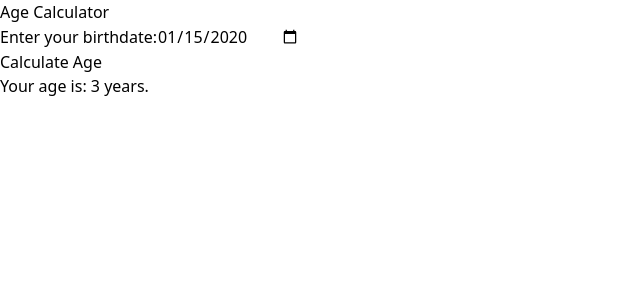
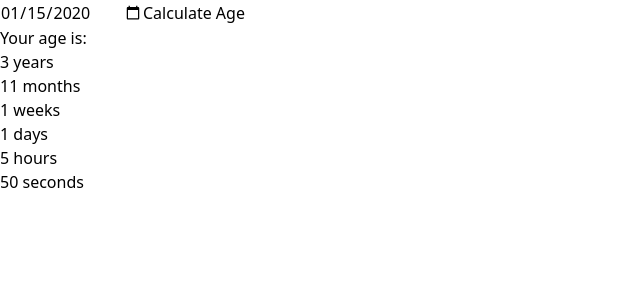
Before and after one commit to Coder-Mujahid/react-practice, a React (Vite) app: page / in a window 1280 px wide. Both pictures are taken after typing "2020-01-15" into the empty fields and a click on the button "Calculate Age". Shown: the top 300 px of the page, without its empty margins (0-640 px from the left). Built offline with nearby package versions, Linux system fonts and the light colour scheme.

Commit message:
add AgeCalculator with  years, months, weeks, days, hours, and seconds

```diff
--- a/src/AgeCalculator.jsx
+++ b/src/AgeCalculator.jsx
@@ -1,53 +1,77 @@
+// src/AgeCalculator.jsx
 import { useState } from 'react';
 
 const AgeCalculator = () => {
   const [birthDate, setBirthDate] = useState('');
-  const [age, setAge] = useState(null);
 
   const calculateAge = () => {
+    if (!birthDate) return null;
+
     const currentDate = new Date();
-    const inputDate = new Date(birthDate);
+    const birthDateTime = new Date(birthDate);
 
-    if (isNaN(inputDate.getTime())) {
-      alert('Please enter a valid date.');
-      return;
-    }
+    const ageInMilliseconds = currentDate - birthDateTime;
 
-    const diffInMilliseconds = currentDate - inputDate;
-    const ageDate = new Date(diffInMilliseconds);
+    const years = Math.floor(ageInMilliseconds / (365.25 * 24 * 60 * 60 * 1000));
+    const remainingMilliseconds = ageInMilliseconds % (365.25 * 24 * 60 * 60 * 1000);
 
-    const calculatedAge = Math.abs(ageDate.getUTCFullYear() - 1970);
+    const months = Math.floor(remainingMilliseconds / (30.44 * 24 * 60 * 60 * 1000));
+    const remainingDays = remainingMilliseconds % (30.44 * 24 * 60 * 60 * 1000);
 
-    setAge(calculatedAge);
+    const weeks = Math.floor(remainingDays / (7 * 24 * 60 * 60 * 1000));
+    const remainingWeeks = remainingDays % (7 * 24 * 60 * 60 * 1000);
+
+    const days = Math.floor(remainingWeeks / (24 * 60 * 60 * 1000));
+    const remainingHours = remainingWeeks % (24 * 60 * 60 * 1000);
+
+    const hours = Math.floor(remainingHours / (60 * 60 * 1000));
+    const remainingMinutes = remainingHours % (60 * 60 * 1000);
+
+    const minutes = Math.floor(remainingMinutes / (60 * 1000));
+    const remainingSeconds = remainingMinutes % (60 * 1000);
+
+    const seconds = Math.floor(remainingSeconds / 1000);
+
+    return {
+      years,
+      months,
+      weeks,
+      days,
+      hours,
+      minutes,
+      seconds,
+    };
   };
 
+  const age = calculateAge();
+
   return (
-    <div className="min-h-screen flex items-center justify-center bg-gray-100">
-      <div className="bg-white p-8 rounded shadow-md">
-        <h2 className="text-2xl font-semibold mb-4">Age Calculator</h2>
-        <div className="mb-4">
-          <label htmlFor="birthDate" className="block text-gray-700">
-            Enter your birthdate:
-          </label>
-          <input
-            type="date"
-            id="birthDate"
-            className="mt-1 p-2 w-full border rounded"
-            value={birthDate}
-            onChange={(e) => setBirthDate(e.target.value)}
-          />
-        </div>
+    <div className="max-w-2xl mx-auto">
+      <div className="bg-white shadow-md rounded-lg max-w-sm dark:bg-gray-800 dark:border-gray-700 p-8">
+        <input
+          type="date"
+          className="w-full mb-4 p-2 border rounded"
+          value={birthDate}
+          onChange={(e) => setBirthDate(e.target.value)}
+        />
         <button
           className="bg-blue-500 text-white py-2 px-4 rounded hover:bg-blue-600"
           onClick={calculateAge}
         >
           Calculate Age
         </button>
-        {age !== null && (
-          <div className="mt-4">
-            <p className="text-lg font-semibold">
-              Your age is: {age} {age === 1 ? 'year' : 'years'}.
-            </p>
+        {/* Display result only if birthDate is set */}
+        {birthDate && (
+          <div className="text-lg font-semibold mt-4">
+            <p>Your age is:</p>
+            <ul>
+              <li>{age.years} years</li>
+              <li>{age.months} months</li>
+              <li>{age.weeks} weeks</li>
+              <li>{age.days} days</li>
+              <li>{age.hours} hours</li>
+              <li>{age.seconds} seconds</li>
+            </ul>
           </div>
         )}
       </div>
@@ -55,5 +79,4 @@ const AgeCalculator = () => {
   );
 };
 
-
 export default AgeCalculator;
```
